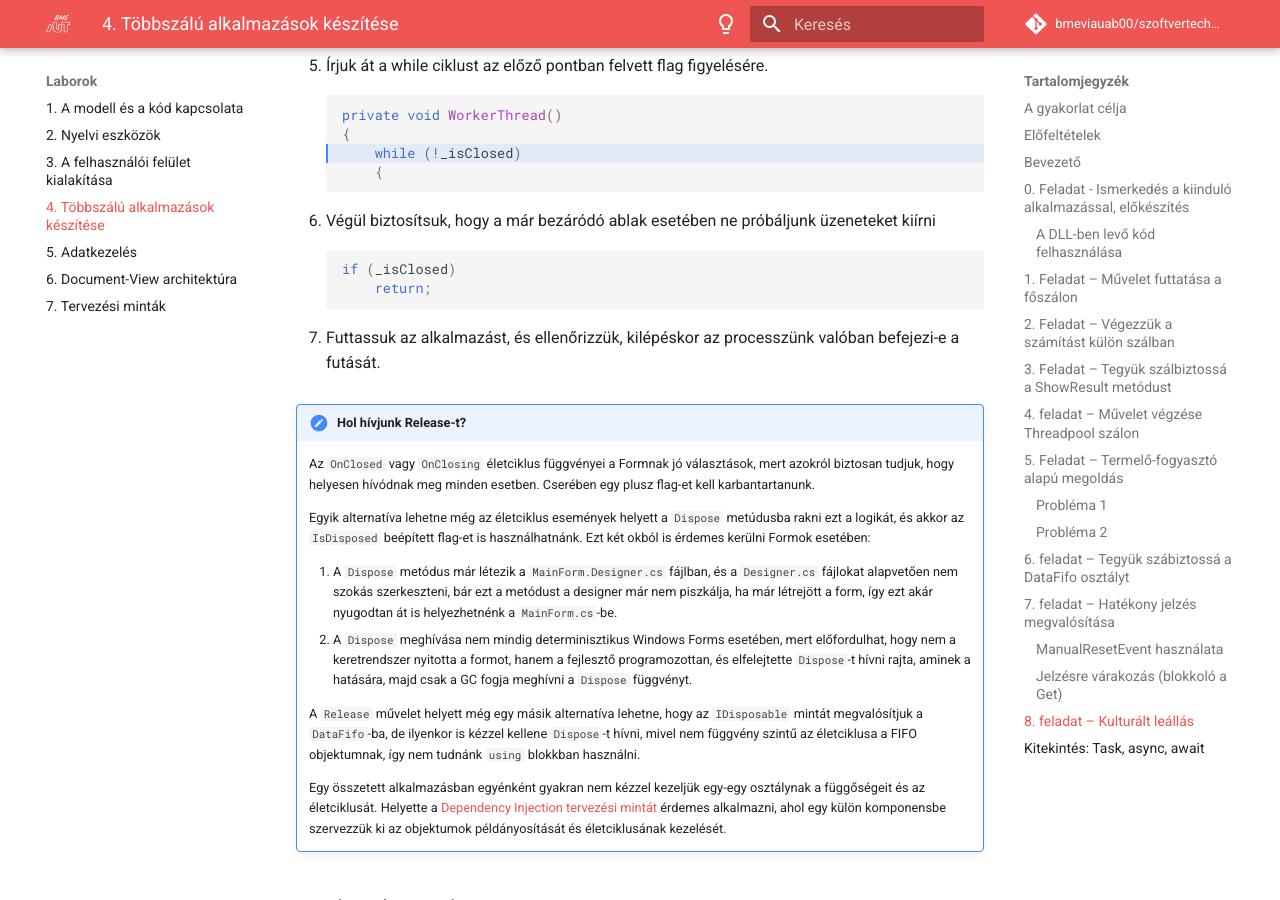
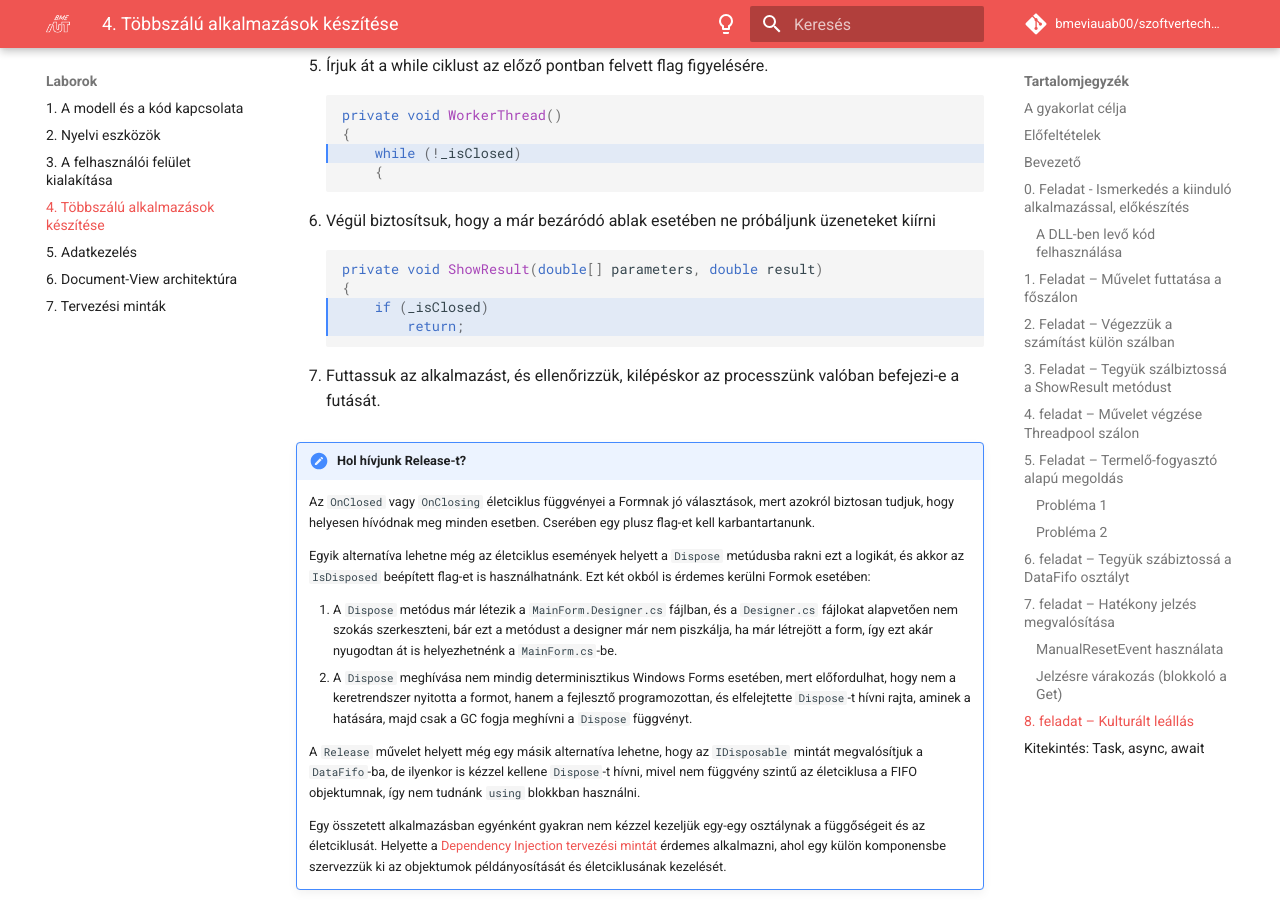
Before and after one commit to bzolka/szt_doc_teszt, an MkDocs documentation site: the page built from docs/labor/4-tobbszalu/index.md, in a window 1280 px wide and 900 px high, scrolled down 17152 px. Built offline with MkDocs 1.6.1 and Material for MkDocs 9.7.7, drawn with Linux system fonts in a browser that asks for light colours; comment, search, counter and statistics services are not loaded.

Commit message:
lemaradt highlight

````diff
--- a/docs/labor/4-tobbszalu/index.md
+++ b/docs/labor/4-tobbszalu/index.md
@@ -555,9 +555,11 @@ Korábban félretettük azt a problémát, hogy az ablakunk bezárásakor a proc
 
 6. Végül biztosítsuk, hogy a már bezáródó ablak esetében ne próbáljunk üzeneteket kiírni
 
-    ```cs
-    if (_isClosed)
-		return;
+    ```cs hl_lines="3-4"
+    private void ShowResult(double[] parameters, double result)
+    {
+        if (_isClosed)
+		    return;
     ```
 
 7. Futtassuk az alkalmazást, és ellenőrizzük, kilépéskor az processzünk valóban befejezi-e a futását.
````
